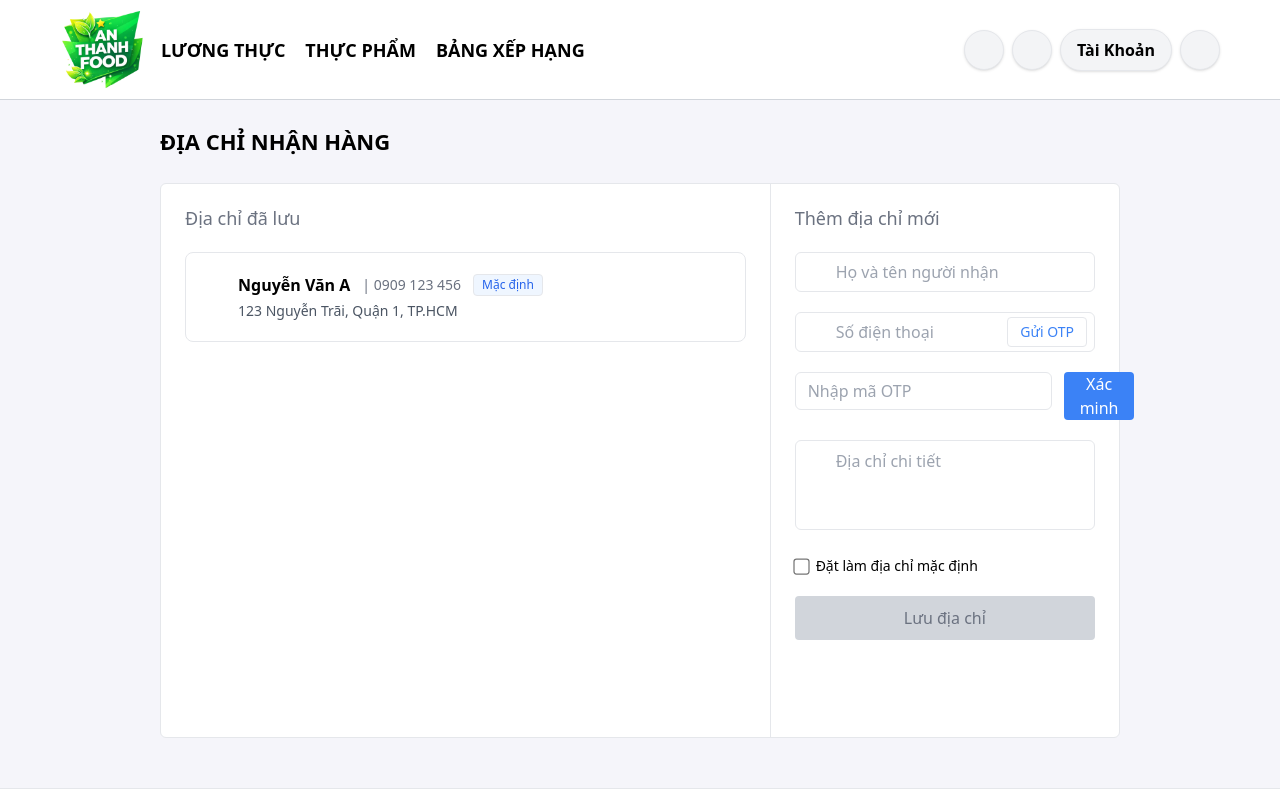
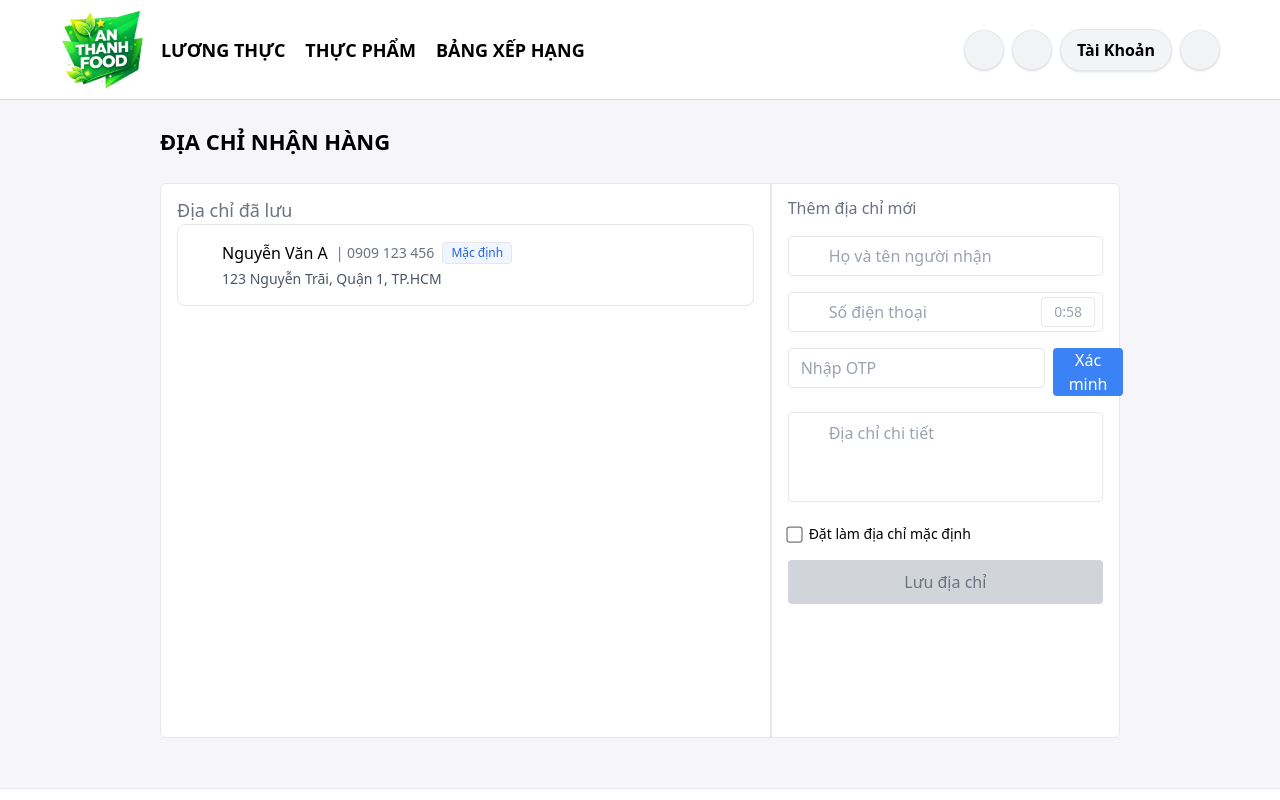
Before and after one commit to SongDuy/web-an-thanh-food, a React (Create React App) app: page /account/address in a window 1280 px wide. Both pictures are taken after a click on the button "Gửi OTP". Shown: the top 800 px of the page. Built offline with nearby package versions, Linux system fonts and the light colour scheme; some icons are missing; what i18n-iso-countries would draw is missing.

Commit message:
Update new

```diff
--- a/src/pages/account/Address.js
+++ b/src/pages/account/Address.js
@@ -1,4 +1,4 @@
-import { useState } from "react";
+import { useState, useEffect } from "react";
 
 import Header from "../../components/Header";
 import Footer from "../../components/Footer";
@@ -15,15 +15,16 @@ const AddressPage = () => {
     const [openSearch, setOpenSearch] = useState(false);
     const [openNotification, setOpenNotification] = useState(false);
 
-    // FORM STATE
+    // FORM
     const [fullName, setFullName] = useState("");
     const [phone, setPhone] = useState("");
     const [address, setAddress] = useState("");
     const [isDefault, setIsDefault] = useState(false);
 
-    // PHONE VERIFY
+    // VERIFY
     const [otpSent, setOtpSent] = useState(false);
     const [otp, setOtp] = useState("");
+    const [countdown, setCountdown] = useState(0);
     const [phoneVerified, setPhoneVerified] = useState(false);
 
     const canSave =
@@ -31,6 +32,30 @@ const AddressPage = () => {
         phone.trim() &&
         address.trim() &&
         phoneVerified;
+
+    /* ===== OTP ===== */
+    useEffect(() => {
+        if (countdown === 0) return;
+        const timer = setInterval(() => {
+            setCountdown((prev) => prev - 1);
+        }, 1000);
+        return () => clearInterval(timer);
+    }, [countdown]);
+
+    const sendOtp = () => {
+        setOtp("");
+        setOtpSent(true);
+        setCountdown(60);
+    };
+
+    const verifyOtp = () => {
+        if (otp === "123456") {
+            setPhoneVerified(true);
+        }
+    };
+
+    const formatTime = (s) =>
+        `${Math.floor(s / 60)}:${(s % 60).toString().padStart(2, "0")}`;
 
     return (
         <>
@@ -51,24 +76,25 @@ const AddressPage = () => {
             )}
 
             <div className="w-full bg-soft px-[160px] pt-[100px] pb-[50px]">
-                <div className="w-full py-[25px]">
-                    <h1 className="text-[22px] font-semibold uppercase">
-                        Địa Chỉ Nhận Hàng
+
+                <div className="w-full py-[25px] flex items-center gap-1">
+                    <h1 className="text-[22px] text-black font-semibold uppercase">
+                        Địa chỉ nhận hàng
                     </h1>
                 </div>
 
-                <div className="grid grid-cols-11 bg-white rounded-md border min-h-[555px]">
-                    {/* LEFT */}
-                    <div className="col-span-7 px-6 py-5 border-r">
-                        <h2 className="text-lg text-gray-500 mb-5">
+                <div className="w-full h-[555px] grid grid-cols-11 bg-white rounded-md border">
+                    <div className="col-span-7 px-4 py-3 border-r">
+                        <div className="w-full">
+                            <h1 className="text-lg text-gray-500">
                                 Địa chỉ đã lưu
-                        </h2>
+                            </h1>
 
-                        <div className="border rounded-lg p-5 flex gap-4">
+                            <div className="border rounded-lg p-4 flex gap-3">
                                 <LocationOnOutlinedIcon className="text-blue-500" />
-                            <div className="flex-1">
-                                <div className="flex items-center gap-3">
-                                    <span className="font-semibold">
+                                <div>
+                                    <div className="flex items-center gap-2">
+                                        <span className="font-medium">
                                             Nguyễn Văn A
                                         </span>
                                         <span className="text-sm text-gray-500">
@@ -84,14 +110,15 @@ const AddressPage = () => {
                                 </div>
                             </div>
                         </div>
+                    </div>
 
+                    <div className="col-span-4 px-4 py-3 border-l">
                         {/* RIGHT */}
-                    <div className="col-span-4 px-6 py-5">
-                        <h2 className="text-lg text-gray-500 mb-5">
+                        <h2 className="text-gray-500 mb-4">
                             Thêm địa chỉ mới
                         </h2>
 
-                        <div className="flex flex-col gap-5">
+                        <div className="flex flex-col gap-4">
                             {/* NAME */}
                             <div className="relative">
                                 <PersonOutlineOutlinedIcon className="absolute left-3 top-1/2 -translate-y-1/2 text-gray-400" />
@@ -99,7 +126,7 @@ const AddressPage = () => {
                                     value={fullName}
                                     onChange={(e) => setFullName(e.target.value)}
                                     placeholder="Họ và tên người nhận"
-                                    className="w-full h-[40px] pl-10 pr-3 border rounded-md focus:ring-1 focus:ring-blue-400"
+                                    className="w-full h-10 pl-10 pr-3 border rounded focus:ring-1 focus:ring-blue-400"
                                 />
                             </div>
 
@@ -115,43 +142,45 @@ const AddressPage = () => {
                                             setOtpSent(false);
                                         }}
                                         placeholder="Số điện thoại"
-                                        className="w-full h-[40px] pl-10 pr-24 border rounded-md focus:ring-1 focus:ring-blue-400"
+                                        className="w-full h-10 pl-10 pr-24 border rounded focus:ring-1 focus:ring-blue-400"
                                     />
 
                                     {!phoneVerified && (
                                         <button
-                                            type="button"
-                                            onClick={() => setOtpSent(true)}
-                                            className="absolute right-2 top-1/2 -translate-y-1/2 text-sm px-3 py-1 border rounded text-blue-500 hover:bg-blue-50"
+                                            onClick={sendOtp}
+                                            disabled={countdown > 0}
+                                            className={`absolute right-2 top-1/2 -translate-y-1/2 text-sm px-3 py-1 rounded border
+                                            ${countdown
+                                                    ? "text-gray-400 cursor-not-allowed"
+                                                    : "text-blue-500 hover:bg-blue-50"
+                                                }`}
                                         >
-                                            Gửi OTP
+                                            {countdown
+                                                ? formatTime(countdown)
+                                                : "Gửi OTP"}
                                         </button>
                                     )}
                                 </div>
 
                                 {phoneVerified && (
-                                    <div className="text-sm text-green-600 flex items-center gap-1 mt-1">
+                                    <div className="mt-1 text-sm text-green-600 flex items-center gap-1">
                                         <VerifiedOutlinedIcon fontSize="small" />
-                                        Số điện thoại đã xác minh
+                                        Đã xác minh
                                     </div>
                                 )}
                             </div>
 
                             {/* OTP */}
                             {otpSent && !phoneVerified && (
-                                <div className="flex gap-3">
+                                <div className="flex gap-2">
                                     <input
                                         value={otp}
                                         onChange={(e) => setOtp(e.target.value)}
-                                        placeholder="Nhập mã OTP"
-                                        className="flex-1 h-[38px] border rounded-md px-3 focus:ring-1 focus:ring-blue-400"
+                                        placeholder="Nhập OTP"
+                                        className="flex-1 h-10 border rounded px-3 focus:ring-1 focus:ring-blue-400"
                                     />
                                     <button
-                                        onClick={() => {
-                                            if (otp === "123456") {
-                                                setPhoneVerified(true);
-                                            }
-                                        }}
+                                        onClick={verifyOtp}
                                         className="px-4 rounded bg-blue-500 text-white hover:bg-blue-600"
                                     >
                                         Xác minh
@@ -167,7 +196,7 @@ const AddressPage = () => {
                                     onChange={(e) => setAddress(e.target.value)}
                                     rows={3}
                                     placeholder="Địa chỉ chi tiết"
-                                    className="w-full pl-10 pr-3 py-2 border rounded-md focus:ring-1 focus:ring-blue-400 resize-none"
+                                    className="w-full pl-10 pr-3 py-2 border rounded focus:ring-1 focus:ring-blue-400 resize-none"
                                 />
                             </div>
 
@@ -176,8 +205,10 @@ const AddressPage = () => {
                                 <input
                                     type="checkbox"
                                     checked={isDefault}
-                                    onChange={(e) => setIsDefault(e.target.checked)}
-                                    className="scale-125 accent-blue-500"
+                                    onChange={(e) =>
+                                        setIsDefault(e.target.checked)
+                                    }
+                                    className="accent-blue-500 scale-125"
                                 />
                                 Đặt làm địa chỉ mặc định
                             </label>
@@ -185,9 +216,9 @@ const AddressPage = () => {
                             {/* SAVE */}
                             <button
                                 disabled={!canSave}
-                                className={`w-full py-2.5 rounded font-medium transition
+                                className={`w-full py-2.5 rounded font-medium
                                 ${canSave
-                                        ? "bg-gradient-to-t from-blue-400 via-blue-500 to-blue-600 text-white hover:brightness-110"
+                                        ? "bg-blue-500 text-white hover:bg-blue-600"
                                         : "bg-gray-300 text-gray-500 cursor-not-allowed"
                                     }`}
                             >
@@ -197,7 +228,6 @@ const AddressPage = () => {
                     </div>
                 </div>
             </div>
-
             <Footer />
         </>
     );
```
Lines whose indentation alone changed are shown as unchanged.
